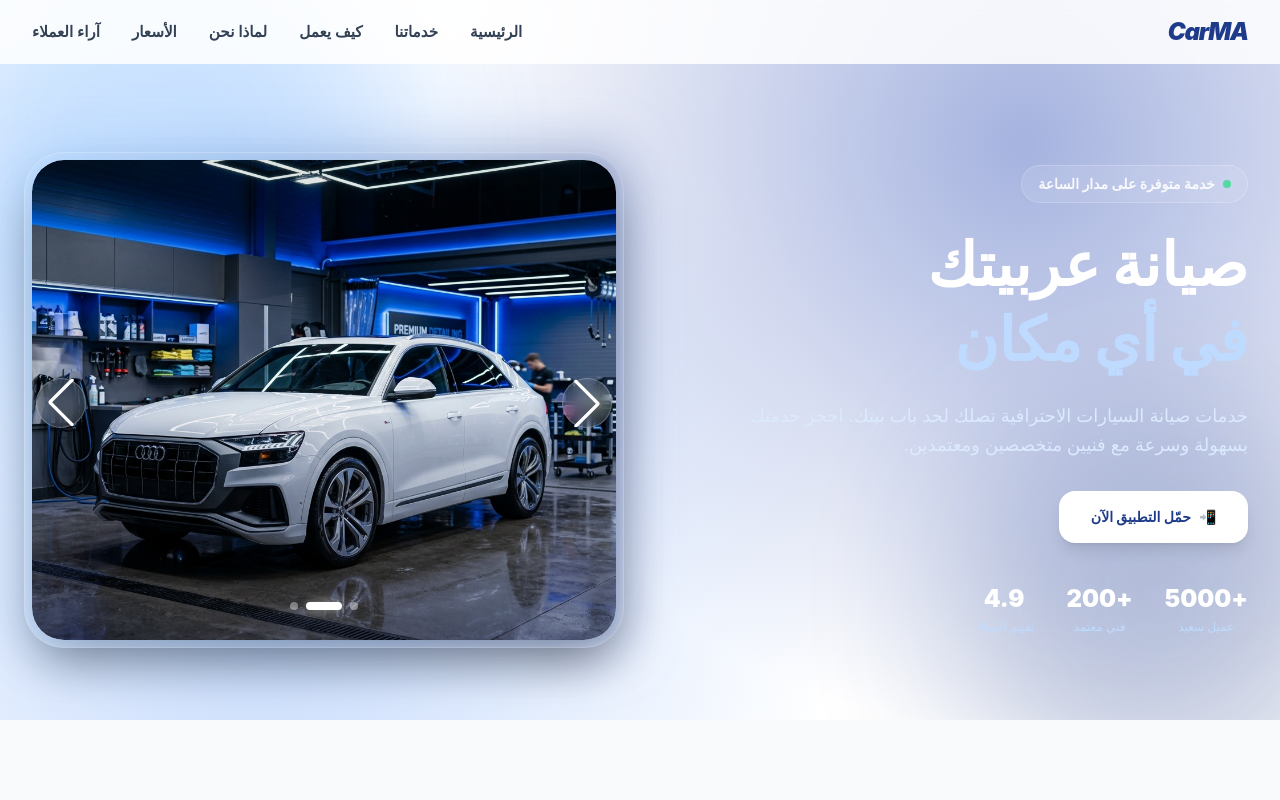
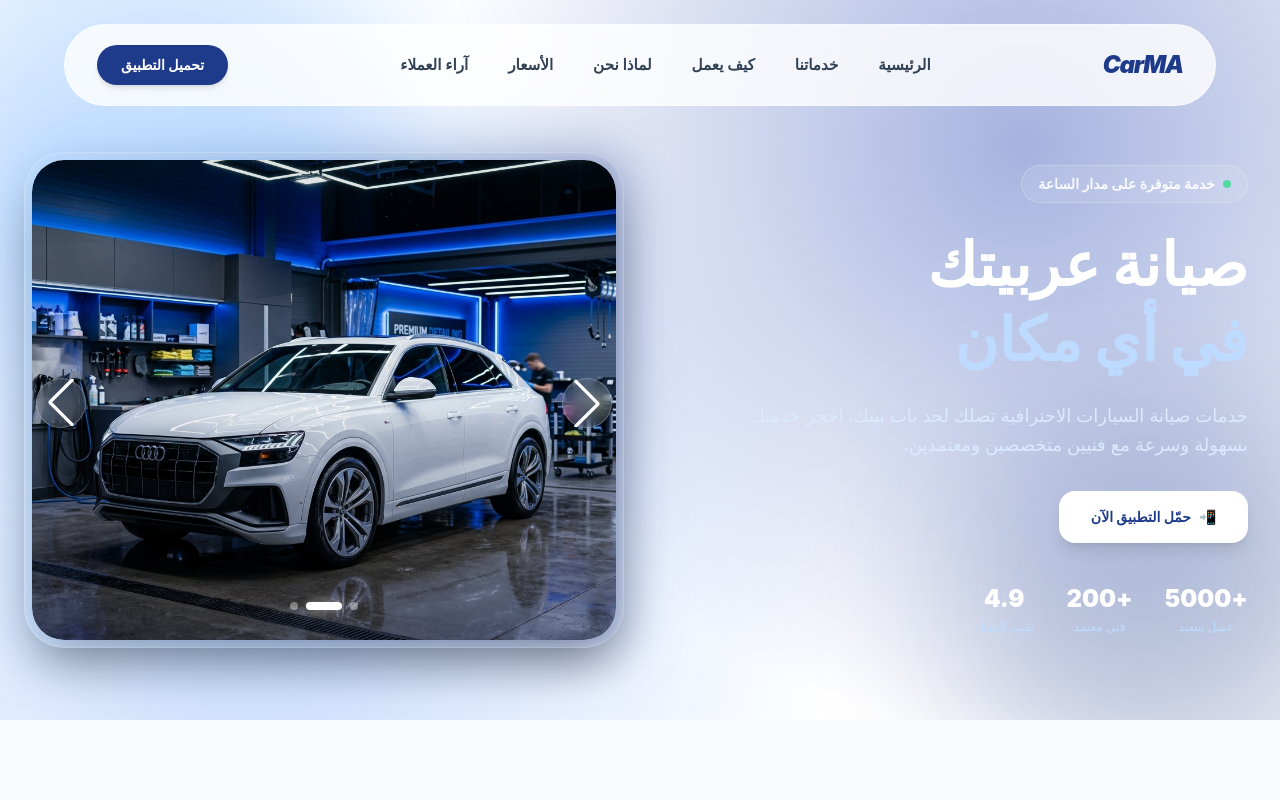
Before and after one commit to HowaidaAladl33/Carma, a React (Vite) app: page / in a window 1280 px wide. Shown: the top 800 px of the page. Built offline with nearby package versions, Linux system fonts and the light colour scheme.

Commit message:
landingpage edit

```diff
--- a/index.html
+++ b/index.html
@@ -3,6 +3,9 @@
   <head>
     <meta charset="UTF-8" />
     <link rel="icon" type="image/svg+xml" href="/favicon.svg" />
+    <link rel="preconnect" href="https://fonts.googleapis.com">
+    <link rel="preconnect" href="https://fonts.gstatic.com" crossorigin>
+    <link href="https://fonts.googleapis.com/css2?family=Tajawal:wght@200;300;400;500;700;800;900&display=swap" rel="stylesheet">
     <meta name="viewport" content="width=device-width, initial-scale=1.0" />
     <title>CarMA</title>
   </head>
--- a/src/index.css
+++ b/src/index.css
@@ -1,5 +1,5 @@
 @import "tailwindcss";
-@import url('https://fonts.googleapis.com/css2?family=Cairo:wght@400;500;600;700;800&display=swap');
+@import url('https://fonts.googleapis.com/css2?family=Tajawal:wght@400;500;700;800;900&display=swap');
 
 @theme {
   /* الألوان الأساسية - Navy Blue */
@@ -16,7 +16,7 @@
   --color-gray-900: #0f172a;
 
   /* Fonts */
-  --font-cairo: "Cairo", sans-serif;
+  --font-tajawal: "Tajawal", sans-serif;
 
   /* الألوان الدلالية */
   --color-in-progress: #06b6d4;
@@ -35,9 +35,14 @@
 }
 
 @layer base {
+  html {
+    scroll-behavior: smooth;
+    scroll-padding-top: 110px;
+  }
+
   body {
     direction: rtl;
-    font-family: var(--font-cairo);
+    font-family: var(--font-tajawal);
     @apply bg-white text-slate-900;
   }
 }
--- a/src/pages/landingpage/sections/Navbar.jsx
+++ b/src/pages/landingpage/sections/Navbar.jsx
@@ -24,29 +24,43 @@ export default function Navbar() {
 
   return (
     <nav
-      className={`landing-nav fixed top-0 right-0 left-0 z-50 ${scrolled ? "scrolled" : ""}`}
+      className={`landing-nav fixed z-50 transition-all duration-500 ${scrolled ? "scrolled" : ""}`}
     >
-      <div className="max-w-7xl mx-auto px-4 sm:px-6 lg:px-8">
-        <div className="flex items-center justify-between h-16">
+      <div className="max-w-7xl mx-auto px-4 sm:px-8">
+        <div className="flex items-center justify-between h-16 md:h-20">
           {/* Logo */}
+          <div className="flex-shrink-0">
             <a href="#hero" className="flex items-center gap-2">
               <span className="text-2xl font-black text-primary italic tracking-tighter">
                 CarMA
               </span>
             </a>
+          </div>
 
-          {/* Desktop Nav */}
-          <div className="hidden md:flex items-center gap-8">
+          {/* Desktop Nav - Centered */}
+          <div className="hidden md:flex items-center justify-center flex-grow px-8">
+            <div className="flex items-center gap-6 lg:gap-10">
               {NAV_LINKS.map((link) => (
-              <a key={link.href} href={link.href} className="nav-link">
+                <a key={link.href} href={link.href} className="nav-link whitespace-nowrap">
                   {link.label}
                 </a>
               ))}
             </div>
+          </div>
+
+          {/* Download Button (Desktop) */}
+          <div className="hidden md:flex items-center flex-shrink-0">
+            <a
+              href="#cta"
+              className="bg-primary hover:bg-primary-dark text-white px-6 py-2.5 rounded-full font-bold text-sm shadow-md hover:shadow-xl hover:-translate-y-0.5 transition-all duration-300"
+            >
+              تحميل التطبيق
+            </a>
+          </div>
 
           {/* Mobile Toggle */}
           <button
-            className="md:hidden text-gray-700 p-2"
+            className="md:hidden text-gray-700 p-2 hover:bg-gray-100 rounded-lg transition-colors"
             onClick={() => setMobileOpen(!mobileOpen)}
             aria-label="Toggle menu"
           >
@@ -57,21 +71,30 @@ export default function Navbar() {
 
       {/* Mobile Menu */}
       <div
-        className={`md:hidden overflow-hidden transition-all duration-300 ${
-          mobileOpen ? "max-h-96 border-t border-gray-100" : "max-h-0"
+        className={`md:hidden overflow-hidden transition-all duration-500 ease-in-out ${
+          mobileOpen ? "max-h-[500px] border-t border-gray-100" : "max-h-0"
         }`}
       >
-        <div className="px-4 py-4 space-y-3 bg-white/95">
+        <div className="px-6 py-6 space-y-4 bg-white/95 backdrop-blur-md rounded-b-[2rem]">
           {NAV_LINKS.map((link) => (
             <a
               key={link.href}
               href={link.href}
-              className="block nav-link py-2"
+              className="block nav-link text-lg py-1"
               onClick={handleLinkClick}
             >
               {link.label}
             </a>
           ))}
+          <div className="pt-4 mt-4 border-t border-gray-100">
+            <a
+              href="#cta"
+              className="block w-full text-center bg-primary text-white py-3 rounded-xl font-bold"
+              onClick={handleLinkClick}
+            >
+              تحميل التطبيق
+            </a>
+          </div>
         </div>
       </div>
     </nav>
--- a/src/pages/landingpage/styles/landing.css
+++ b/src/pages/landingpage/styles/landing.css
@@ -439,12 +439,33 @@
 /* ---------- Navbar ---------- */
 .landing-nav {
   backdrop-filter: blur(16px);
-  background: rgba(255, 255, 255, 0.85);
-  transition: all 0.3s;
+  background: rgba(255, 255, 255, 0.8);
+  transition: all 0.4s cubic-bezier(0.4, 0, 0.2, 1);
+  margin-top: 1.25rem;
+  border-radius: 100px;
+  border: 1px solid rgba(255, 255, 255, 0.4);
+  width: 95% !important;
+  max-width: 1280px;
+  left: 50% !important;
+  transform: translateX(-50%);
+  z-index: 1000;
+  position: fixed;
+  top: 0;
+}
+
+@media (min-width: 768px) {
+  .landing-nav {
+    width: 90% !important;
+    margin-top: 1.5rem;
+  }
 }
 
 .landing-nav.scrolled {
-  box-shadow: 0 4px 30px rgba(0, 0, 0, 0.08);
+  margin-top: 0.75rem;
+  background: rgba(255, 255, 255, 0.95);
+  box-shadow: 0 12px 40px rgba(30, 64, 175, 0.12);
+  border-color: rgba(30, 64, 175, 0.08);
+  width: 92% !important;
 }
 
 .nav-link {
--- a/tailwind.config.js
+++ b/tailwind.config.js
@@ -6,6 +6,9 @@ content: [
 ],
 theme: {
     extend: {
+    fontFamily: {
+        sans: ['Tajawal', 'sans-serif'],
+    },
     colors: {
         primary: {
           light: "#3b82f6",
```
Lines whose indentation alone changed are shown as unchanged.
